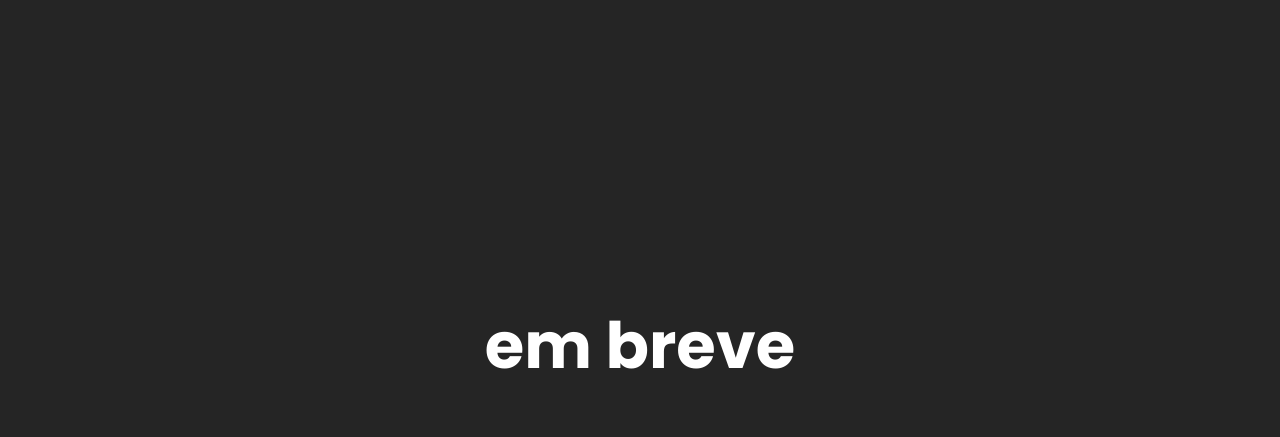
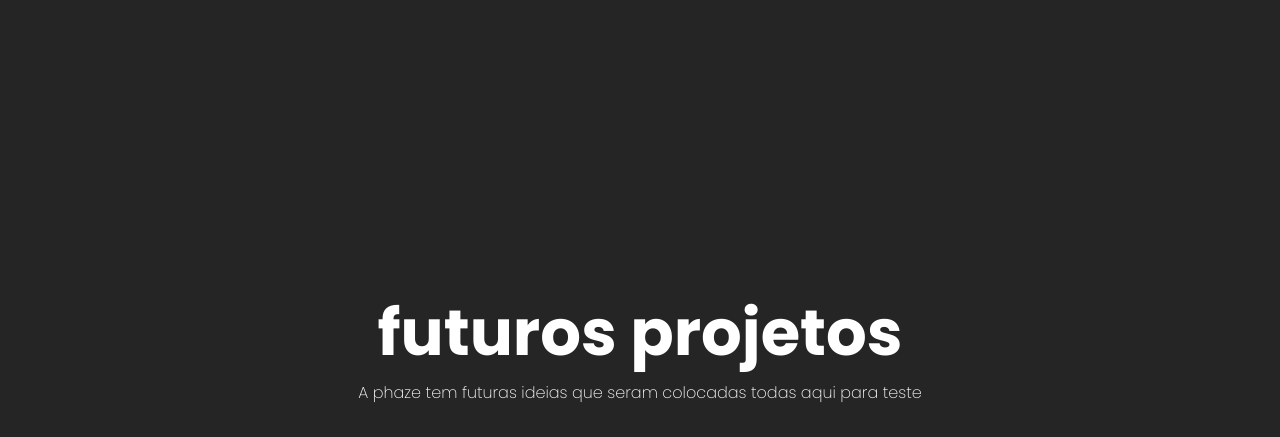
Before and after one commit to pedrobatista7/pagina-phaze, a plain HTML site: page projetos.html in a window 1280 px wide. Shown: the part 87-524 px from the top of the page. Drawn offline with Linux system fonts and the light colour scheme.

Commit message:
update projects

```diff
--- a/projetos.html
+++ b/projetos.html
@@ -23,7 +23,8 @@
        </header>
        <main class="container-projetos">
             <section>
-                <h1>em breve</h1>
+                <h1>futuros projetos</h1>
+                <p>A phaze tem futuras ideias que seram colocadas todas aqui para teste</p>
             </section>
         </main>
 </body>
--- a/styles/projetos.css
+++ b/styles/projetos.css
@@ -6,6 +6,7 @@
 }
 
 h1{
+    text-align: center;
     font-size: 4rem;
     font-weight: 700;
 }
```
